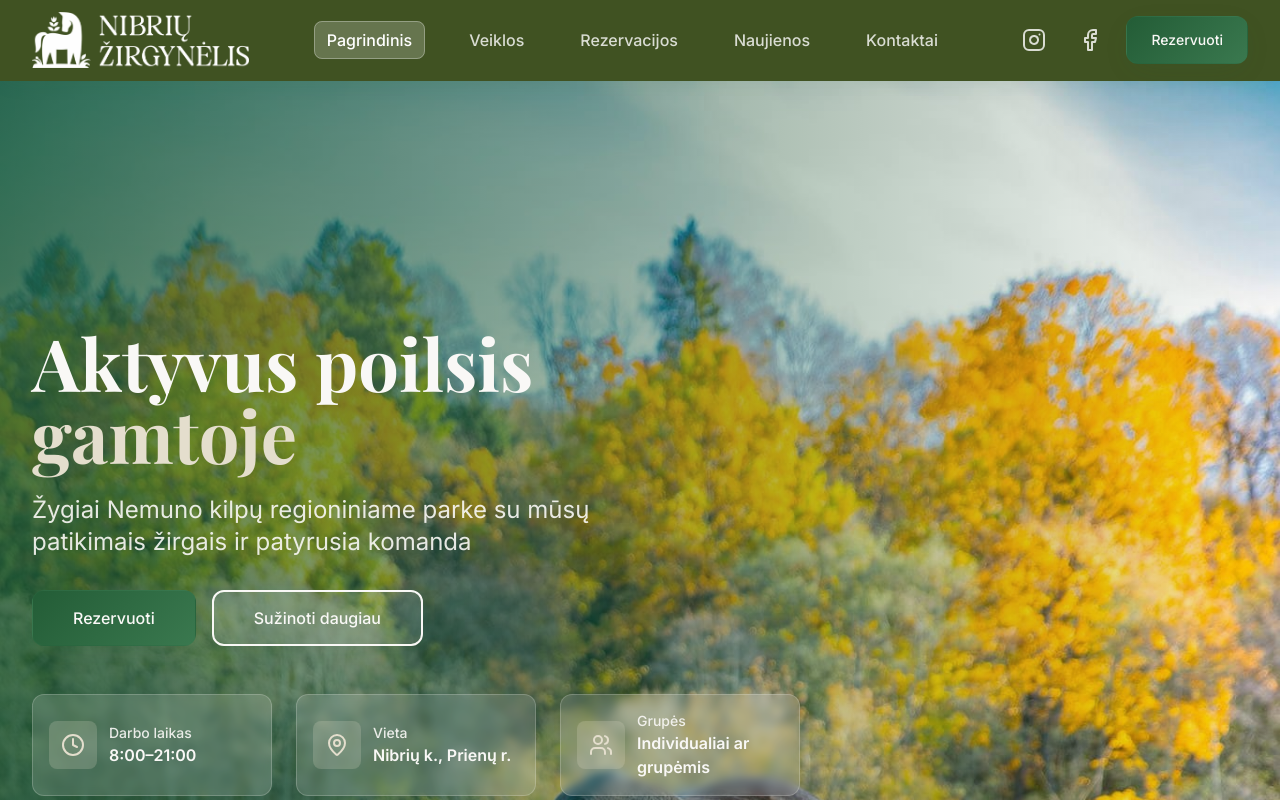
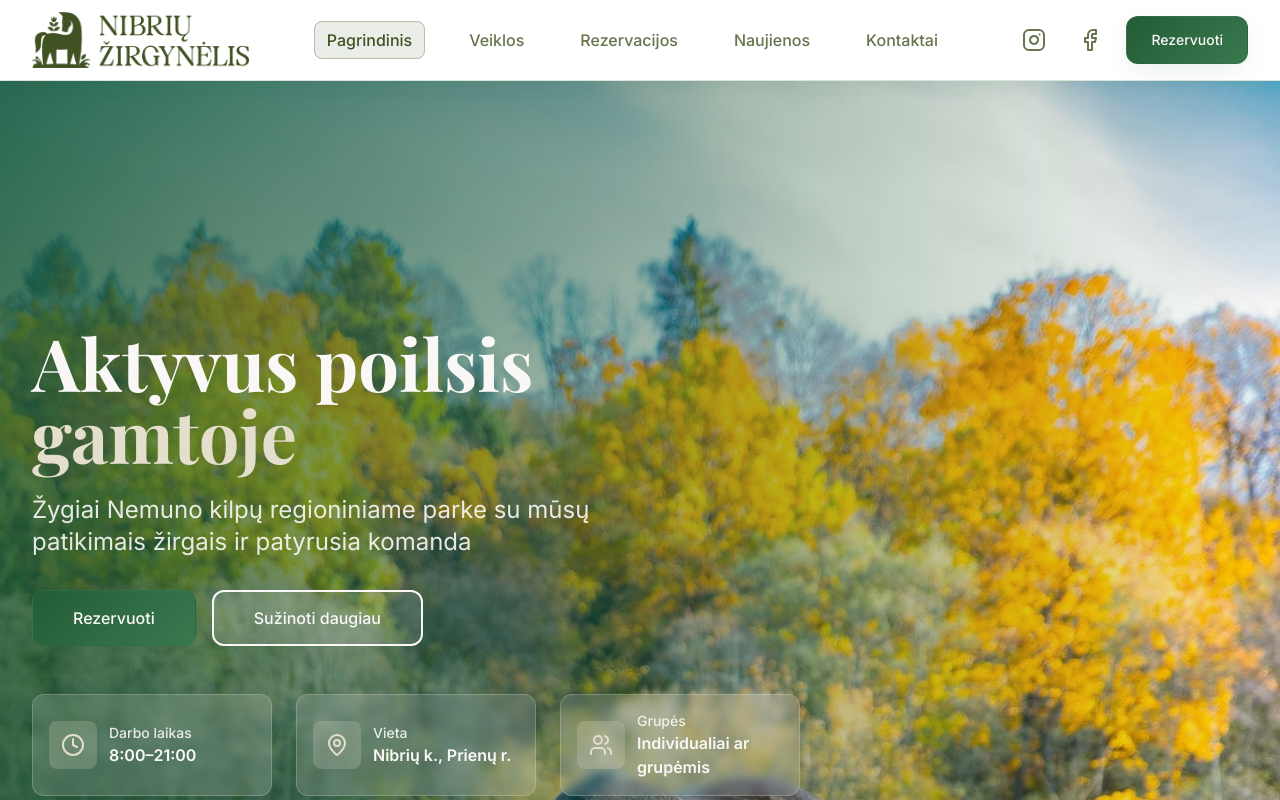
Before and after one commit to BboyHappy/nibriuzirgynelis, a React (Vite) app: page / in a window 1280 px wide. Shown: the top 800 px of the page. Built offline with nearby package versions, Linux system fonts and the light colour scheme.

Commit message:
Update header to white bg with #405222 text

```diff
--- a/src/components/Header.tsx
+++ b/src/components/Header.tsx
@@ -4,7 +4,7 @@ import { Link, useLocation } from "react-router-dom";
 import { Button } from "@/components/ui/button";
 import { Menu, X, Facebook, Instagram } from "lucide-react";
 import { cn } from "@/lib/utils";
-import logoWhite from "@/assets/logo-horizontal-white.png";
+import logoGreen from "@/assets/logo-horizontal.png";
 
 const Header = () => {
   const [isMenuOpen, setIsMenuOpen] = useState(false);
@@ -38,12 +38,12 @@ const Header = () => {
   const isActiveSection = (submenu: any[]) => submenu?.some(item => location.pathname === item.href);
 
   return (
-    <header className="sticky top-0 z-50 bg-[#405222] backdrop-blur-sm border-b border-[#405222] shadow-soft">
+    <header className="sticky top-0 z-50 bg-white backdrop-blur-sm border-b border-border shadow-soft">
       <div className="container mx-auto px-4 sm:px-6 lg:px-8">
         <div className="flex justify-between items-center h-20">
           {/* Logo */}
           <Link to="/" className="flex items-center">
-            <img src={logoWhite} alt="Nibrių Žirgynėlis" className="h-14 w-auto" />
+            <img src={logoGreen} alt="Nibrių Žirgynėlis" className="h-14 w-auto" />
           </Link>
 
           {/* Desktop Navigation */}
@@ -53,9 +53,9 @@ const Header = () => {
                 {item.submenu ? (
                   <div className="relative">
                     <button className={cn(
-                      "text-white/80 hover:text-white transition-colors font-medium px-3 py-2 rounded-lg",
-                      "group-hover:text-white",
-                      isActiveSection(item.submenu) && "bg-white/20 text-white hover:text-white group-hover:text-white border border-white/30"
+                      "text-[#405222]/80 hover:text-[#405222] transition-colors font-medium px-3 py-2 rounded-lg",
+                      "group-hover:text-[#405222]",
+                      isActiveSection(item.submenu) && "bg-[#405222]/10 text-[#405222] hover:text-[#405222] group-hover:text-[#405222] border border-[#405222]/30"
                     )}>
                       {item.name}
                     </button>
@@ -80,8 +80,8 @@ const Header = () => {
                   <Link
                     to={item.href}
                     className={cn(
-                      "text-white/80 hover:text-white transition-colors font-medium px-3 py-2 rounded-lg",
-                      isActivePage(item.href) && "bg-white/20 text-white hover:text-white border border-white/30"
+                      "text-[#405222]/80 hover:text-[#405222] transition-colors font-medium px-3 py-2 rounded-lg",
+                      isActivePage(item.href) && "bg-[#405222]/10 text-[#405222] hover:text-[#405222] border border-[#405222]/30"
                     )}
                   >
                     {item.name}
@@ -97,7 +97,7 @@ const Header = () => {
               href="https://www.instagram.com/nibriu.zirgynelis/"
               target="_blank"
               rel="noopener noreferrer"
-              className="hidden sm:flex p-2 rounded-lg hover:bg-white/10 text-white/80 hover:text-white transition-colors"
+              className="hidden sm:flex p-2 rounded-lg hover:bg-[#405222]/10 text-[#405222]/80 hover:text-[#405222] transition-colors"
             >
               <Instagram size={24} />
             </a>
@@ -106,7 +106,7 @@ const Header = () => {
               href="https://www.facebook.com/profile.php?id=100057225738324&locale=lt_LT"
               target="_blank"
               rel="noopener noreferrer"
-              className="hidden sm:flex p-2 rounded-lg hover:bg-white/10 text-white/80 hover:text-white transition-colors"
+              className="hidden sm:flex p-2 rounded-lg hover:bg-[#405222]/10 text-[#405222]/80 hover:text-[#405222] transition-colors"
             >
               <Facebook size={24} />
             </a>
@@ -116,7 +116,7 @@ const Header = () => {
             </Button>
 
             <button
-              className="lg:hidden p-2 rounded-lg hover:bg-white/10 text-white"
+              className="lg:hidden p-2 rounded-lg hover:bg-[#405222]/10 text-[#405222]"
               onClick={() => setIsMenuOpen(!isMenuOpen)}
             >
               {isMenuOpen ? <X size={24} /> : <Menu size={24} />}
@@ -126,15 +126,15 @@ const Header = () => {
 
         {/* Mobile Navigation */}
         {isMenuOpen && (
-          <div className="lg:hidden border-t border-white/20 bg-[#405222]">
+          <div className="lg:hidden border-t border-border bg-white">
             <nav className="py-4 space-y-2">
               {navigation.map((item) => (
                 <div key={item.name}>
                   {item.submenu ? (
                     <div>
                       <div className={cn(
-                        "px-4 py-2 font-medium text-white/80",
-                        isActiveSection(item.submenu) && "text-white font-semibold"
+                        "px-4 py-2 font-medium text-[#405222]/80",
+                        isActiveSection(item.submenu) && "text-[#405222] font-semibold"
                       )}>
                         {item.name}
                       </div>
@@ -144,8 +144,8 @@ const Header = () => {
                             key={subitem.name}
                             to={subitem.href}
                             className={cn(
-                              "block px-4 py-2 text-sm text-white/60 hover:text-white",
-                              isActivePage(subitem.href) && "text-white font-semibold"
+                              "block px-4 py-2 text-sm text-[#405222]/60 hover:text-[#405222]",
+                              isActivePage(subitem.href) && "text-[#405222] font-semibold"
                             )}
                             onClick={() => setIsMenuOpen(false)}
                           >
@@ -158,8 +158,8 @@ const Header = () => {
                     <Link
                       to={item.href}
                       className={cn(
-                        "block px-4 py-2 text-white/80 hover:text-white transition-colors",
-                        isActivePage(item.href) && "text-white font-semibold"
+                        "block px-4 py-2 text-[#405222]/80 hover:text-[#405222] transition-colors",
+                        isActivePage(item.href) && "text-[#405222] font-semibold"
                       )}
                       onClick={() => setIsMenuOpen(false)}
                     >
```
